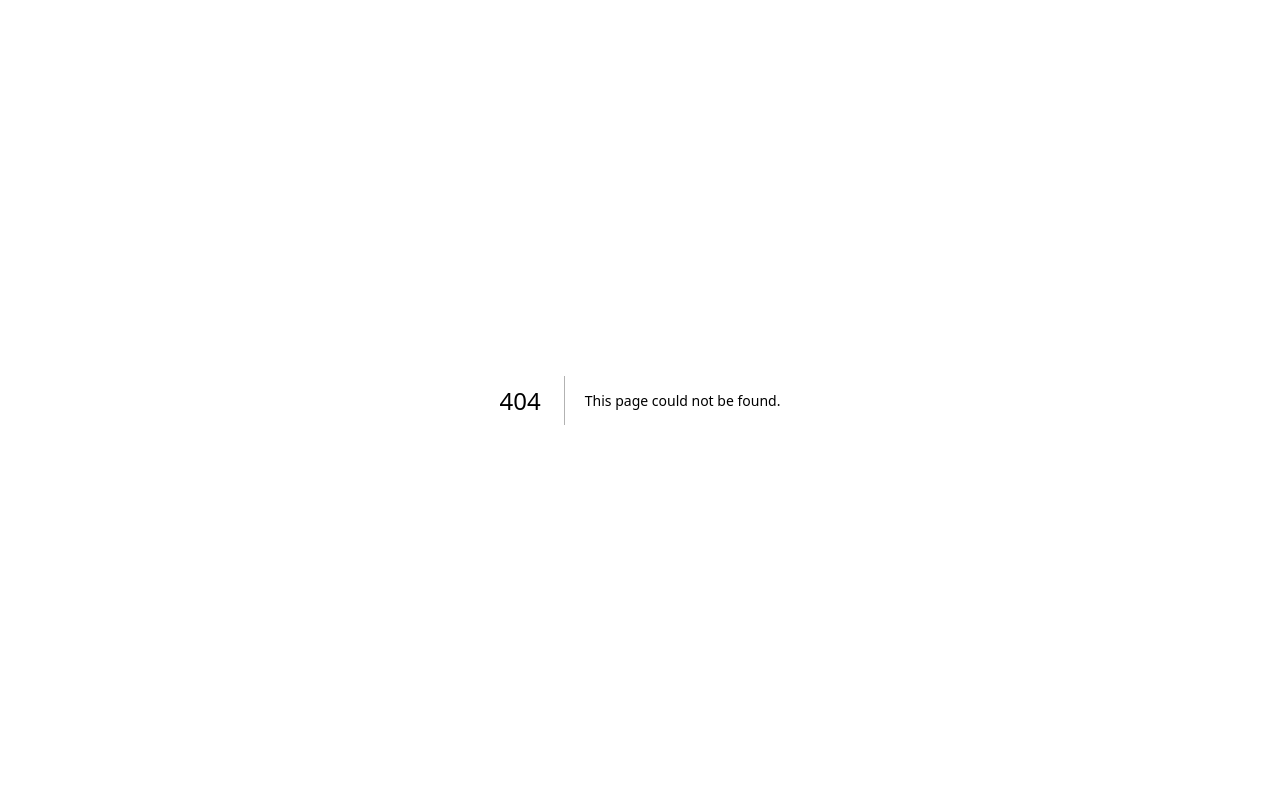
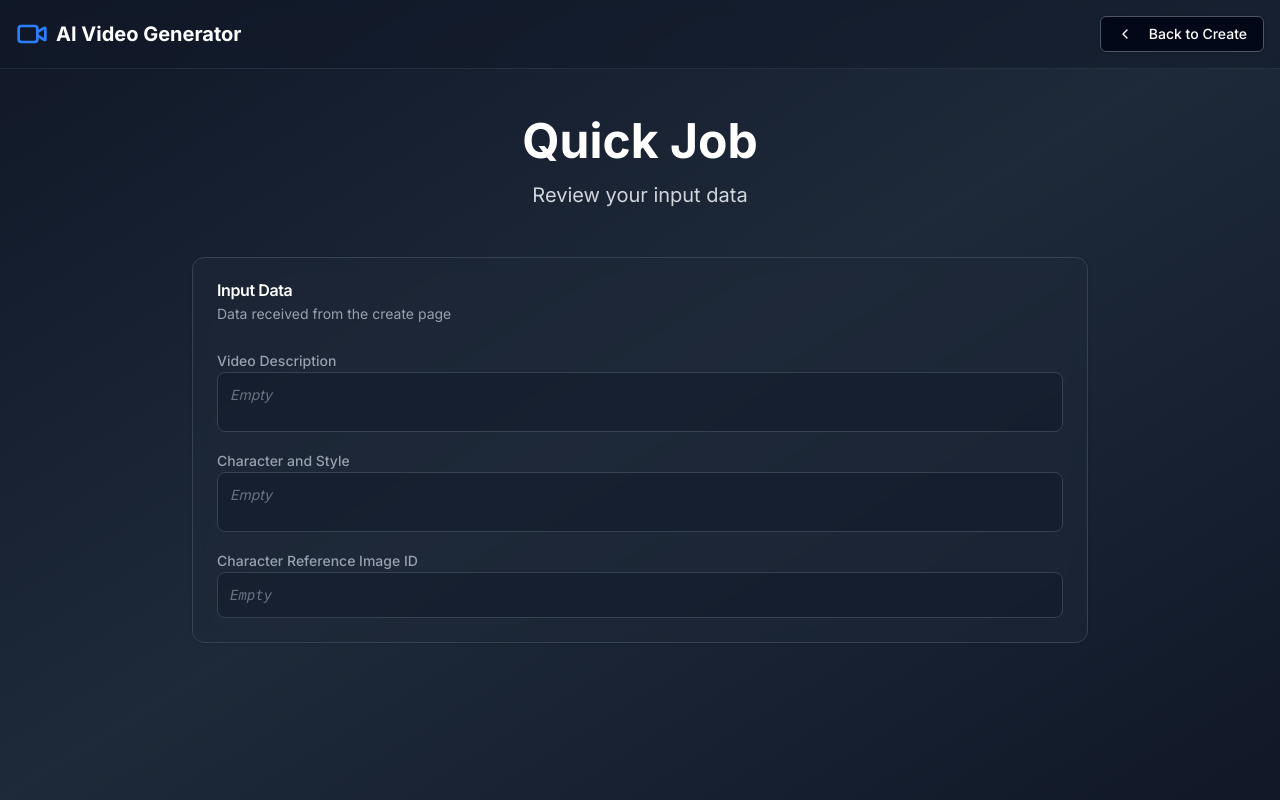
Before and after one commit to very-bad-apples/mvp-1, a Next.js app in the folder frontend/: page /quick-gen-page in a window 1280 px wide. Before the commit this address had no page. Built offline with nearby package versions, Linux system fonts and the light colour scheme.

Commit message:
impl: v2/2 | passing data to second page

```diff
--- a/frontend/src/app/create/page.tsx
+++ b/frontend/src/app/create/page.tsx
@@ -12,7 +12,7 @@ import { ImageUploadZone } from '@/components/ImageUploadZone'
 import { AudioUploadZone } from '@/components/AudioUploadZone'
 import { Skeleton } from '@/components/ui/skeleton'
 import { Alert, AlertDescription } from '@/components/ui/alert'
-import { Sparkles, Video, ChevronLeft, Loader2, ImageIcon, RefreshCw, CheckCircle2, AlertCircle } from 'lucide-react'
+import { Sparkles, Video, ChevronLeft, Loader2, ImageIcon, RefreshCw, CheckCircle2, AlertCircle, Zap } from 'lucide-react'
 import { useToast } from '@/hooks/use-toast'
 
 type Mode = 'ad-creative' | 'music-video'
@@ -149,6 +149,17 @@ export default function CreatePage() {
     } finally {
       setIsSubmitting(false)
     }
+  }
+
+  const handleQuickJob = () => {
+    // Store form data in sessionStorage before navigating
+    const quickJobData = {
+      videoDescription: prompt,
+      characterDescription: characterDescription,
+      characterReferenceImageId: selectedImageIndex !== null ? generatedImageIds[selectedImageIndex] : '',
+    }
+    sessionStorage.setItem('quickJobData', JSON.stringify(quickJobData))
+    router.push('/quick-gen-page')
   }
 
   const handleGenerateImages = async () => {
@@ -535,6 +546,17 @@ export default function CreatePage() {
                   )}
                 </Button>
 
+                {/* Quick Job Button */}
+                <Button
+                  type="button"
+                  size="lg"
+                  onClick={handleQuickJob}
+                  className="w-full h-12 text-base font-medium bg-blue-600 hover:bg-blue-700 text-white"
+                >
+                  <Zap className="mr-2 h-5 w-5" />
+                  Quick Job
+                </Button>
+
                 {/* Validation Messages */}
                 {!isFormValid() && !isSubmitting && (
                   <div className="space-y-1">
--- /dev/null
+++ b/frontend/src/app/quick-gen-page/page.tsx
@@ -0,0 +1,127 @@
+'use client'
+
+import { useEffect, useState } from 'react'
+import { useRouter } from 'next/navigation'
+import Link from 'next/link'
+import { Button } from '@/components/ui/button'
+import { Card, CardContent, CardDescription, CardHeader, CardTitle } from '@/components/ui/card'
+import { Video, ChevronLeft } from 'lucide-react'
+
+interface QuickJobData {
+  videoDescription: string
+  characterDescription: string
+  characterReferenceImageId: string
+}
+
+export default function QuickGenPage() {
+  const router = useRouter()
+  const [jobData, setJobData] = useState<QuickJobData>({
+    videoDescription: '',
+    characterDescription: '',
+    characterReferenceImageId: '',
+  })
+
+  useEffect(() => {
+    // Retrieve state from sessionStorage
+    const storedData = sessionStorage.getItem('quickJobData')
+    if (storedData) {
+      try {
+        const parsed = JSON.parse(storedData) as QuickJobData
+        setJobData({
+          videoDescription: parsed.videoDescription || '',
+          characterDescription: parsed.characterDescription || '',
+          characterReferenceImageId: parsed.characterReferenceImageId || '',
+        })
+      } catch (error) {
+        console.error('Failed to parse quickJobData from sessionStorage:', error)
+      }
+    }
+  }, [])
+
+  return (
+    <div className="min-h-screen bg-gradient-to-br from-gray-900 via-gray-800 to-gray-900">
+      {/* Navigation */}
+      <nav className="border-b border-gray-700/50 backdrop-blur-sm bg-gray-900/50 sticky top-0 z-50">
+        <div className="container mx-auto px-4 py-4">
+          <div className="flex items-center justify-between">
+            <Link href="/" className="flex items-center gap-2">
+              <Video className="h-8 w-8 text-blue-500" />
+              <span className="text-xl font-bold text-white">AI Video Generator</span>
+            </Link>
+            <Link href="/create">
+              <Button variant="outline" className="border-gray-600 text-white hover:bg-gray-800">
+                <ChevronLeft className="mr-2 h-4 w-4" />
+                Back to Create
+              </Button>
+            </Link>
+          </div>
+        </div>
+      </nav>
+
+      {/* Main Content */}
+      <div className="container mx-auto px-4 py-12">
+        <div className="max-w-4xl mx-auto">
+          <div className="text-center mb-12">
+            <h1 className="text-4xl md:text-5xl font-bold text-white mb-4">
+              Quick Job
+            </h1>
+            <p className="text-xl text-gray-300">
+              Review your input data
+            </p>
+          </div>
+
+          <div className="space-y-6">
+            {/* Input Data Card */}
+            <Card className="bg-gray-800/50 border-gray-700 backdrop-blur-sm">
+              <CardHeader>
+                <CardTitle className="text-white">Input Data</CardTitle>
+                <CardDescription className="text-gray-400">
+                  Data received from the create page
+                </CardDescription>
+              </CardHeader>
+              <CardContent>
+                <div className="space-y-4">
+                  {/* Video Description */}
+                  <div className="space-y-2">
+                    <label className="text-sm font-medium text-gray-400">
+                      Video Description
+                    </label>
+                    <div className="bg-gray-900/50 border border-gray-700 rounded-lg p-3 min-h-[60px]">
+                      <p className="text-white text-sm whitespace-pre-wrap">
+                        {jobData.videoDescription || <span className="text-gray-500 italic">Empty</span>}
+                      </p>
+                    </div>
+                  </div>
+
+                  {/* Character and Style */}
+                  <div className="space-y-2">
+                    <label className="text-sm font-medium text-gray-400">
+                      Character and Style
+                    </label>
+                    <div className="bg-gray-900/50 border border-gray-700 rounded-lg p-3 min-h-[60px]">
+                      <p className="text-white text-sm whitespace-pre-wrap">
+                        {jobData.characterDescription || <span className="text-gray-500 italic">Empty</span>}
+                      </p>
+                    </div>
+                  </div>
+
+                  {/* Character Reference Image ID */}
+                  <div className="space-y-2">
+                    <label className="text-sm font-medium text-gray-400">
+                      Character Reference Image ID
+                    </label>
+                    <div className="bg-gray-900/50 border border-gray-700 rounded-lg p-3">
+                      <p className="text-white text-sm font-mono">
+                        {jobData.characterReferenceImageId || <span className="text-gray-500 italic">Empty</span>}
+                      </p>
+                    </div>
+                  </div>
+                </div>
+              </CardContent>
+            </Card>
+          </div>
+        </div>
+      </div>
+    </div>
+  )
+}
```
Also changed, not shown: 2 other files (tests, documents, lock files or other folders).
